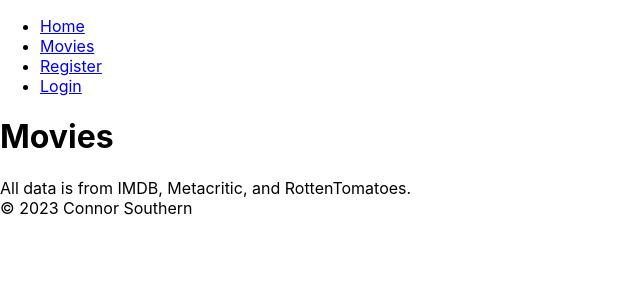
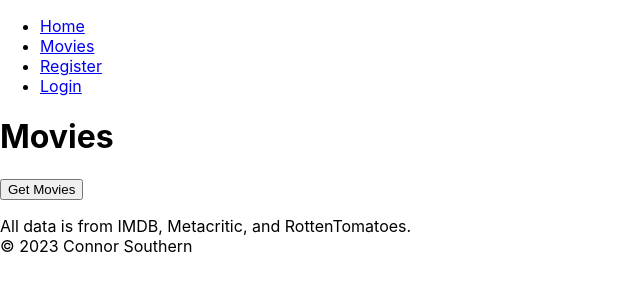
Before and after one commit to ConnnorS/React_webpage, a React (Create React App) app: page /movies in a window 1280 px wide. Shown: the top 300 px of the page, without its empty margins (0-640 px from the left). Built offline with nearby package versions, Linux system fonts and the light colour scheme.

Commit message:
not working

```diff
--- a/src/App.js
+++ b/src/App.js
@@ -20,7 +20,7 @@ export default function App() {
       <Header/>
 
       <Routes>
-        <Route path = "/home" element = {<Home/>}/>
+        <Route path = "/" element = {<Home/>}/>
         <Route path = "/movies" element = {<Movies/>}/>
         <Route path = "/register" element = {<Register/>}/>
         <Route path = "/login" element = {<Login/>}/>
--- a/src/components/header.js
+++ b/src/components/header.js
@@ -6,7 +6,7 @@ function Navigation() {
         <nav>
             <ul>
                 <li>
-                    <Link to = "/home">Home</Link>
+                    <Link to = "/">Home</Link>
                 </li>
                 <li>
                     <Link to = "/movies">Movies</Link>
--- a/src/pages/Movies.js
+++ b/src/pages/Movies.js
@@ -1,21 +1,41 @@
 import React, {useState, useEffect} from 'react';
 
-function pullData() {
-    const [movies, setMovies] = useState([]);
+function PullAPI() {
+    let url = "/moviesSearch.json";
 
-    useEffect(() => {
-        fetch('/moviesSearch.json')
-        .then(response => response.json())
-        .then(movies => setMovies(movies));
-    }, [])
+    return (
+    fetch(url)
+        .then((res) => res.json())
+        .then((res) => res.data[1])
+    );
+}
+
+function GetData(props) {
+    console.log(props);
+
+    return (
+        <div className = "Movies">
+            <p>{props.title}</p>
+        </div>
+    )
 }
 
 
+export default function Movies() {
+    const [moviesData, setMovies] = useState([]);
 
-export default function Movies() {
     return (
-        <div>
+        <div classname = "MoviesPage">
             <h1>Movies</h1>
+            <button onClick = {() => {
+                PullAPI().then(moviesData => {
+                    setMovies(moviesData);
+                });
+            }}
+            >
+                Get Movies
+            </button>
+            <GetData {...moviesData}/>
         </div>
-    )
+    );
 }
```
